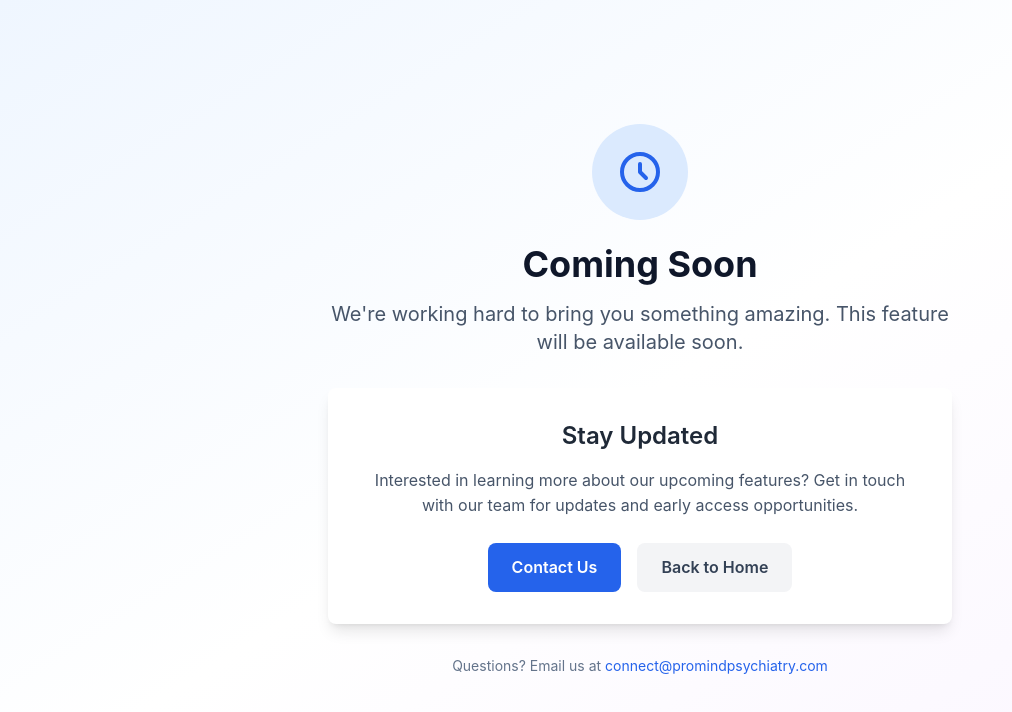
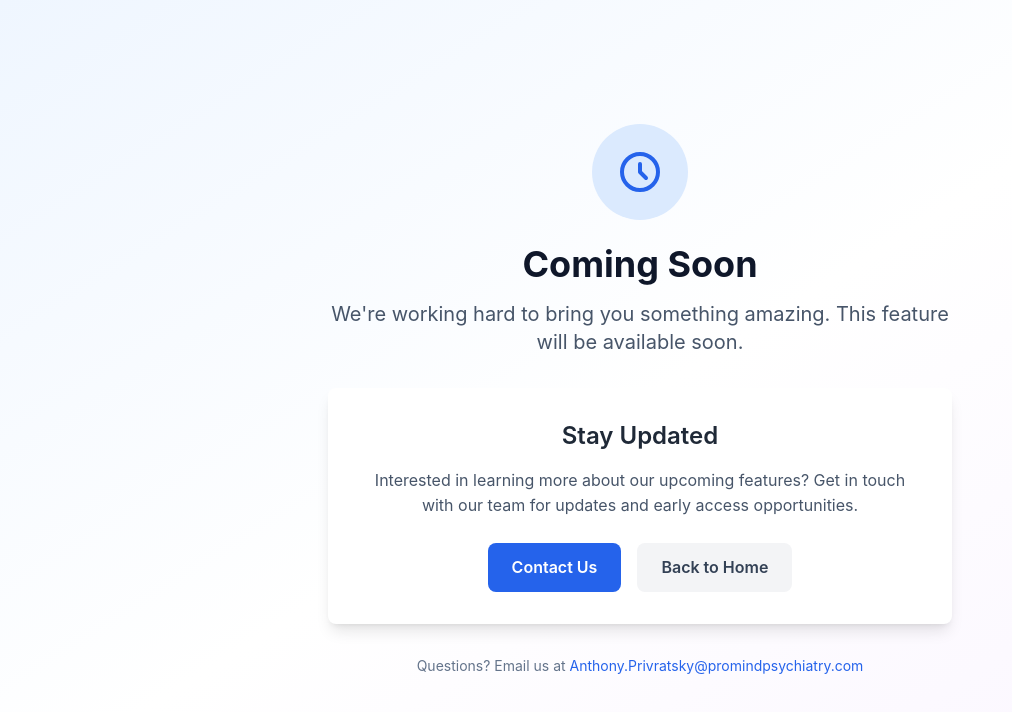
Before and after one commit to morganHillTelenos/telenos-health-web, a React (Create React App) app: page /coming-soon in a window 1280 px wide. Shown: the top 712 px of the page, without its empty margins (0-1012 px from the left). Built offline with nearby package versions, Linux system fonts and the light colour scheme; no server answers; what aws-amplify would draw is missing.

Commit message:
updated email

```diff
--- a/src/pages/ComingSoonPage.js
+++ b/src/pages/ComingSoonPage.js
@@ -11,7 +11,7 @@ const ComingSoonPage = () => {
     };
 
     const handleContactUs = () => {
-        window.open('mailto:connect@promindpsychiatry.com', '_blank');
+        window.open('mailto:Anthony.Privratsky@promindpsychiatry.com', '_blank');
     };
 
     return (
@@ -59,7 +59,7 @@ const ComingSoonPage = () => {
                 </div>
 
                 <div className="text-sm text-gray-500">
-                    <p>Questions? Email us at <a href="mailto:connect@promindpsychiatry.com" className="text-blue-600 hover:underline">connect@promindpsychiatry.com</a></p>
+                    <p>Questions? Email us at <a href="mailto:Anthony.Privratsky@promindpsychiatry.com" className="text-blue-600 hover:underline">Anthony.Privratsky@promindpsychiatry.com</a></p>
                 </div>
             </div>
         </div>
```
